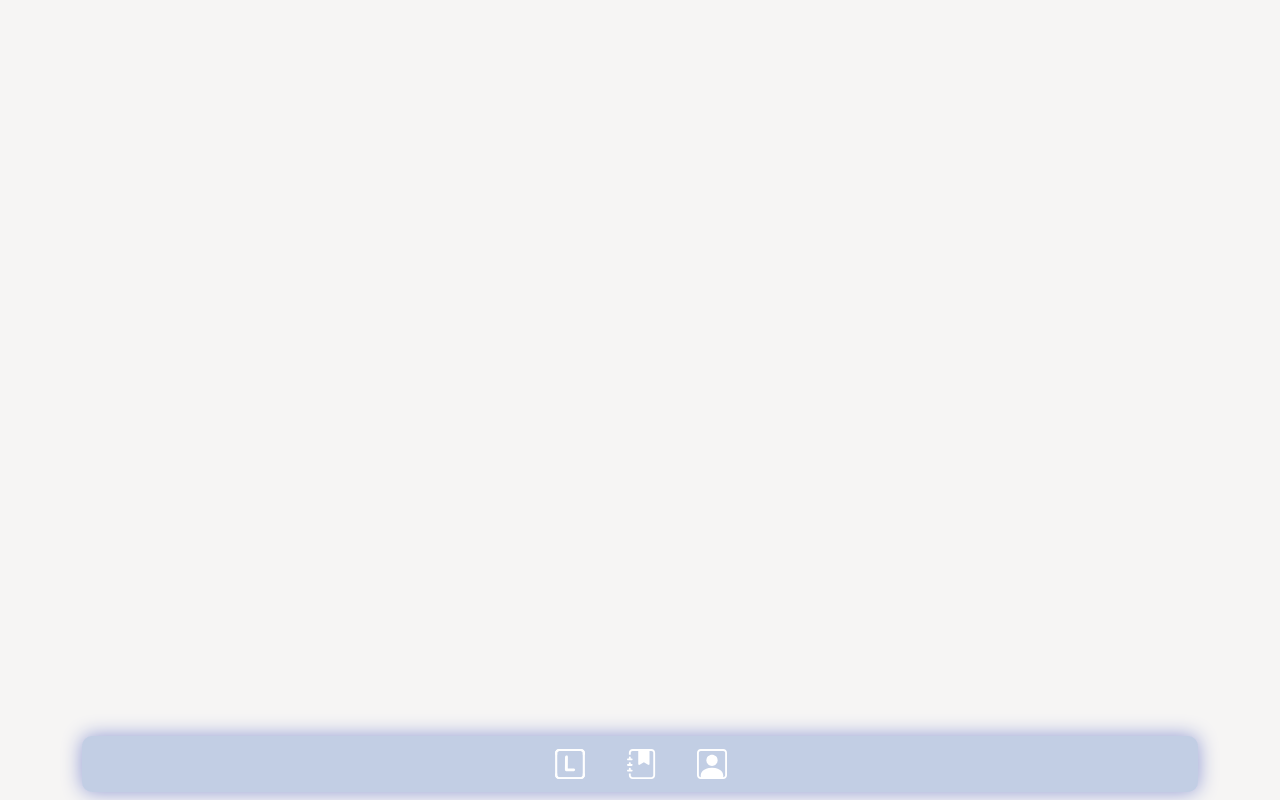
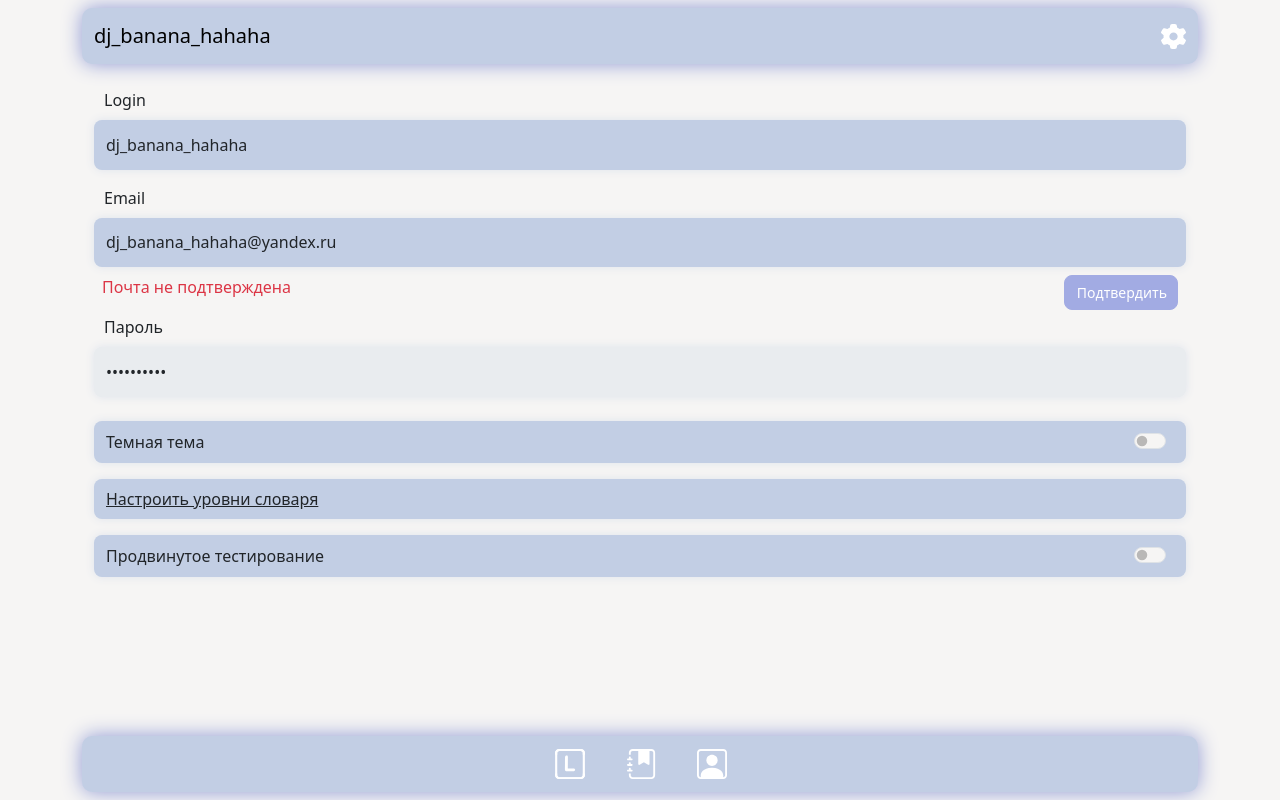
Before and after one commit to Holid4y/Lexi_client, a React (Vite) app: page /profile in a window 1280 px wide. Built offline with nearby package versions, Linux system fonts and the light colour scheme.

Commit message:
add profile .html

```diff
--- a/src/App.jsx
+++ b/src/App.jsx
@@ -25,6 +25,8 @@ import BookmarkList from "./pages/bookmark-list/BookmarkList";
 // Тесты
 import Recognize from './pages/training/recognize/Recognize';
 import Reproduce from './pages/training/reproduce/Reproduce';
+
+import Profile from "./pages/profile/ProfileUser";
 
 function App() {
   const dispatch = useDispatch();
@@ -55,6 +57,8 @@ function App() {
 
             <Route path="/training/recognize" element={<Recognize />} />
             <Route path="/training/reproduce" element={<Reproduce />} />
+
+            <Route path="/profile" element={<Profile />} />
             {/* Другие маршруты */}
           </Routes>
         </div>
--- a/src/common/components/Navigation.jsx
+++ b/src/common/components/Navigation.jsx
@@ -52,7 +52,7 @@ function Navigation() {
                     <Link to="/bookmarks" className="nav-link"><img src="/assets/images/book_mark.svg" alt="" /></Link>
                   </li>
                   <li className="nav-item">
-                      <a className="nav-link" href="#"><img src="/assets/images/users.svg" alt="" /></a>
+                    <Link to="/profile" className="nav-link"><img src="/assets/images/users.svg" alt="" /></Link>
                   </li>
             </ul>
         </div>
--- /dev/null
+++ b/src/pages/profile/ProfileUser.jsx
@@ -0,0 +1,58 @@
+import React, { useEffect, useState } from "react";
+import { useDispatch, useSelector } from "react-redux";
+import { Link } from "react-router-dom";
+
+import Navigation from "../../common/components/Navigation.jsx";
+
+function Profile() {
+
+  return (
+    <div className="align-items-center">
+        <div class="container sticky-top mb-4 pt-2">
+            <nav class="navbar dark-nav">
+                <div class="container-fluid">
+                <a class="navbar-brand" href="#">dj_banana_hahaha</a>
+                <a href="/html/settings.html"><img src="/assets/images/settings.svg" alt=""/></a>
+                </div>
+            </nav>
+        </div>
+        <main class="container px-4">
+            <div class="mb-3">
+                <label for="login" class="form-label">Login</label>
+                <input type="text" class="form-control py-2-5" id="login" value="dj_banana_hahaha"/>
+            </div>
+            <div class="mb-3">
+                <label for="email" class="form-label">Email</label>
+                <input type="email" class="form-control py-2-5 mb-2" id="email" value="dj_banana_hahaha@yandex.ru"/>
+                <span class="text-danger mb-4 ps-2">Почта не подтверждена</span><span class="change pe-2"><a class="btn btn-primary" href="/html/change_pass.html">Подтвердить</a></span>
+            </div>
+
+            <div class="mb-4">
+                <label for="password" class="form-label">Пароль</label>
+                <input type="password" class="form-control py-2-5" id="password" disabled value="1234567890"/>
+            </div>
+
+
+            <div class="form-control mb-3 py-2 d-flex justify-content-between align-items-center">
+                <span>Темная тема</span>
+                <div class="form-check form-switch">
+                    <input class="form-check-input" type="checkbox" role="switch" id="themeSwitch"/>
+                </div>
+            </div>
+
+            <a href="/html/lvl.html" class="form-control mb-3 py-2">
+                <span>Настроить уровни словаря</span>
+            </a>
+
+            <div class="form-control mb-3 py-2 d-flex justify-content-between align-items-center">
+                <span>Продвинутое тестирование</span>
+                <div class="form-check form-switch">
+                    <input class="form-check-input" type="checkbox" role="switch" id="test_check"/>
+                </div>
+            </div>
+        </main>
+    </div>
+  );
+}
+
+export default Profile;
```
